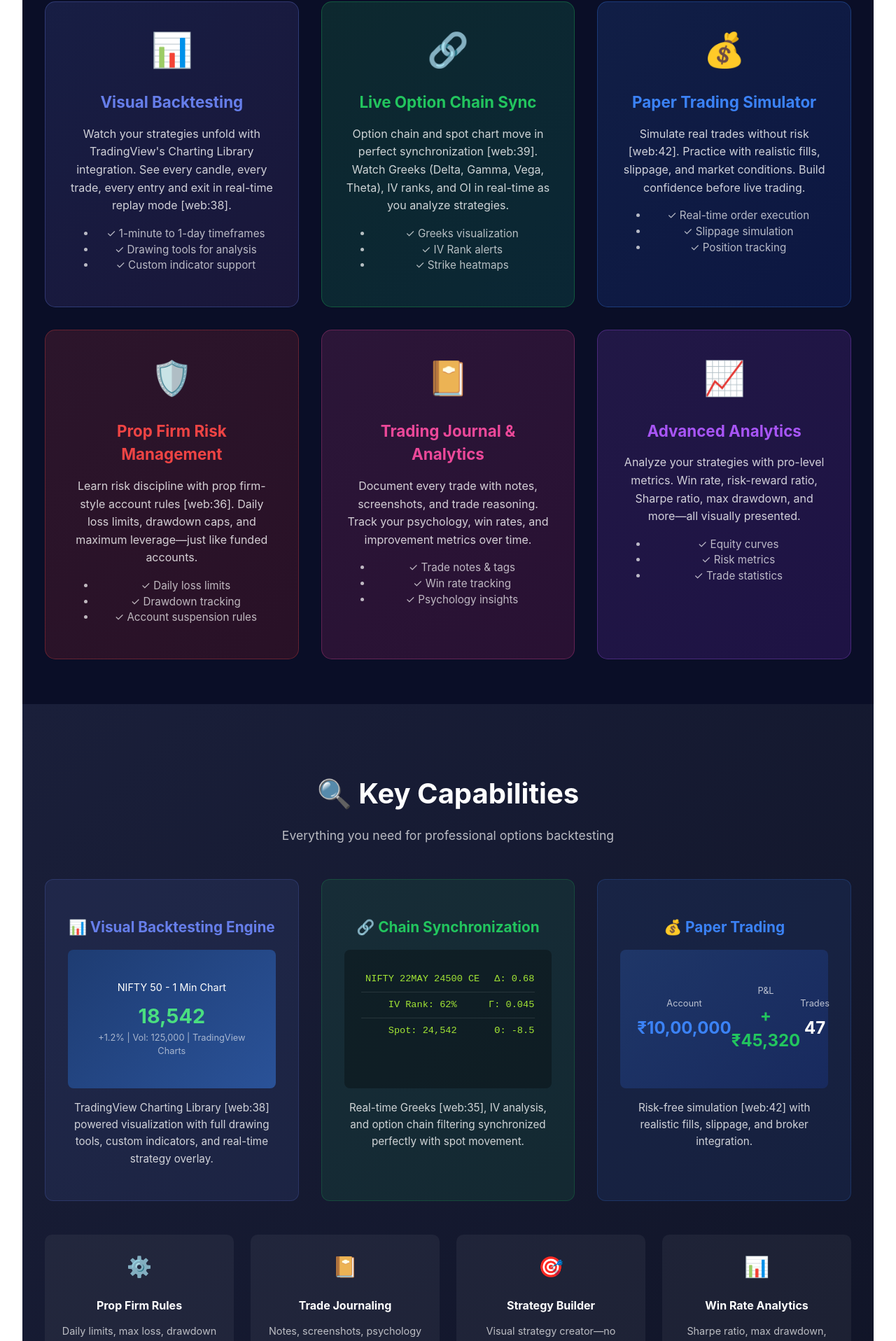
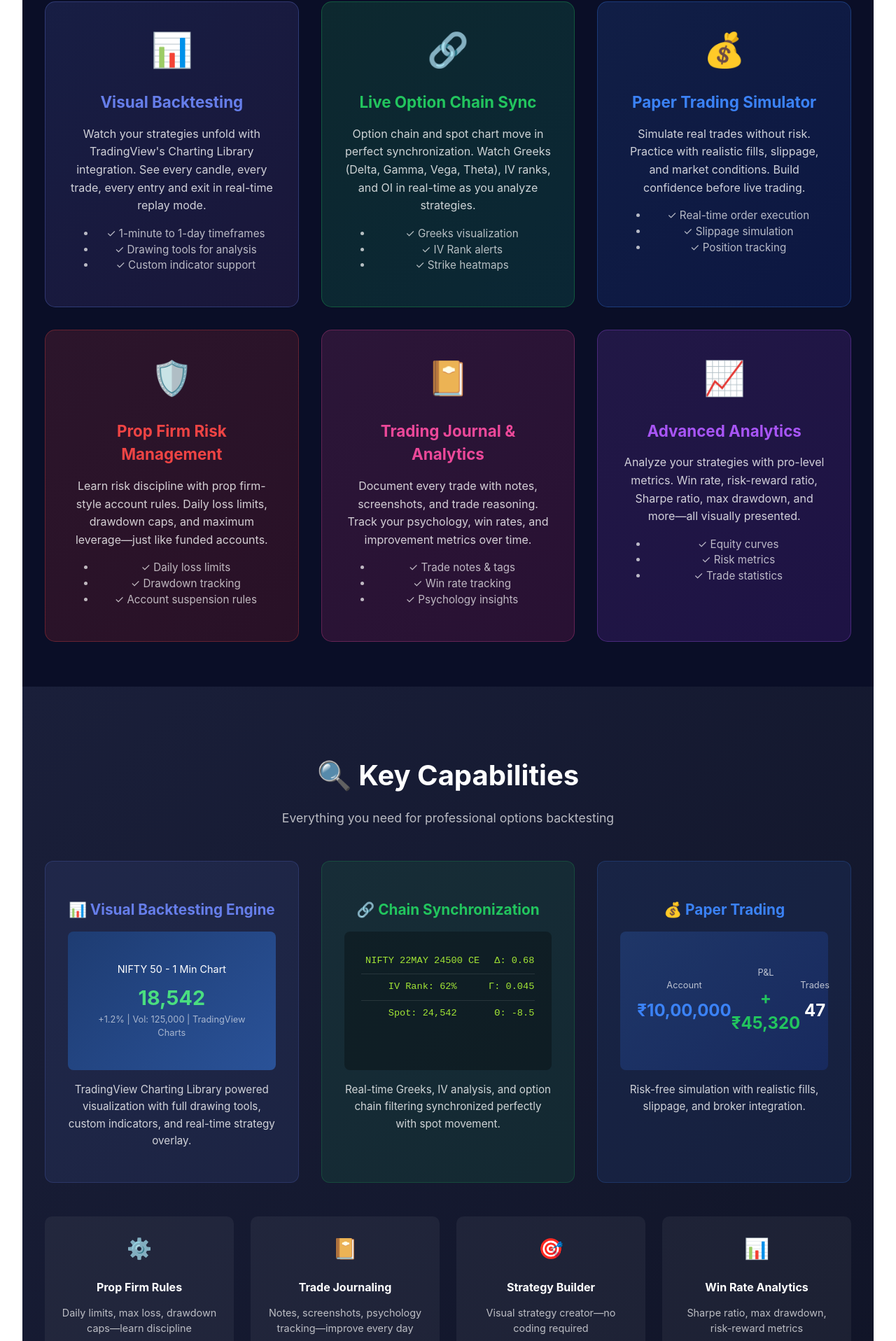
Before and after one commit to ritik197/backtesting, a React (Vite) app: page / in a window 1280 px wide. Shown: the part 821-2737 px from the top of the page at 70% size. Built offline with nearby package versions, Linux system fonts and the light colour scheme.

Commit message:
Update App.tsx

```diff
--- a/src/App.tsx
+++ b/src/App.tsx
@@ -3,10 +3,9 @@ import './App.css';
 
 function App() {
   const [count, setCount] = useState(0);
-  const [activeTab, setActiveTab] = useState('features');
 
   return (
-    <div style={{ fontFamily: '-apple-system, BlinkMacSystemFont, "Segoe UI", sans-serif', background: '#0a0e27' }}>
+    <div style={{ fontFamily: '-apple-system, BlinkMacSystemFont, "Segoe UI", sans-serif', background: '#0a0e27', minHeight: '100vh' }}>
 
       {/* Header Navigation */}
       <header style={{
@@ -115,7 +114,7 @@ function App() {
                 Visual Backtesting
               </h3>
               <p style={{ color: 'rgba(255,255,255,0.8)', lineHeight: '1.6' }}>
-                Watch your strategies unfold with TradingView's Charting Library integration. See every candle, every trade, every entry and exit in real-time replay mode [web:38].
+                Watch your strategies unfold with TradingView's Charting Library integration. See every candle, every trade, every entry and exit in real-time replay mode.
               </p>
               <ul style={{ marginTop: '1rem', color: 'rgba(255,255,255,0.7)', fontSize: '0.95rem' }}>
                 <li>✓ 1-minute to 1-day timeframes</li>
@@ -139,7 +138,7 @@ function App() {
                 Live Option Chain Sync
               </h3>
               <p style={{ color: 'rgba(255,255,255,0.8)', lineHeight: '1.6' }}>
-                Option chain and spot chart move in perfect synchronization [web:39]. Watch Greeks (Delta, Gamma, Vega, Theta), IV ranks, and OI in real-time as you analyze strategies.
+                Option chain and spot chart move in perfect synchronization. Watch Greeks (Delta, Gamma, Vega, Theta), IV ranks, and OI in real-time as you analyze strategies.
               </p>
               <ul style={{ marginTop: '1rem', color: 'rgba(255,255,255,0.7)', fontSize: '0.95rem' }}>
                 <li>✓ Greeks visualization</li>
@@ -163,7 +162,7 @@ function App() {
                 Paper Trading Simulator
               </h3>
               <p style={{ color: 'rgba(255,255,255,0.8)', lineHeight: '1.6' }}>
-                Simulate real trades without risk [web:42]. Practice with realistic fills, slippage, and market conditions. Build confidence before live trading.
+                Simulate real trades without risk. Practice with realistic fills, slippage, and market conditions. Build confidence before live trading.
               </p>
               <ul style={{ marginTop: '1rem', color: 'rgba(255,255,255,0.7)', fontSize: '0.95rem' }}>
                 <li>✓ Real-time order execution</li>
@@ -187,7 +186,7 @@ function App() {
                 Prop Firm Risk Management
               </h3>
               <p style={{ color: 'rgba(255,255,255,0.8)', lineHeight: '1.6' }}>
-                Learn risk discipline with prop firm-style account rules [web:36]. Daily loss limits, drawdown caps, and maximum leverage—just like funded accounts.
+                Learn risk discipline with prop firm-style account rules. Daily loss limits, drawdown caps, and maximum leverage—just like funded accounts.
               </p>
               <ul style={{ marginTop: '1rem', color: 'rgba(255,255,255,0.7)', fontSize: '0.95rem' }}>
                 <li>✓ Daily loss limits</li>
@@ -286,7 +285,7 @@ function App() {
                 </div>
               </div>
               <p style={{ color: 'rgba(255,255,255,0.8)', fontSize: '0.95rem', lineHeight: '1.6' }}>
-                TradingView Charting Library [web:38] powered visualization with full drawing tools, custom indicators, and real-time strategy overlay.
+                TradingView Charting Library powered visualization with full drawing tools, custom indicators, and real-time strategy overlay.
               </p>
             </div>
 
@@ -326,7 +325,7 @@ function App() {
                 </table>
               </div>
               <p style={{ color: 'rgba(255,255,255,0.8)', fontSize: '0.95rem', lineHeight: '1.6' }}>
-                Real-time Greeks [web:35], IV analysis, and option chain filtering synchronized perfectly with spot movement.
+                Real-time Greeks, IV analysis, and option chain filtering synchronized perfectly with spot movement.
               </p>
             </div>
 
@@ -363,7 +362,7 @@ function App() {
                 </div>
               </div>
               <p style={{ color: 'rgba(255,255,255,0.8)', fontSize: '0.95rem', lineHeight: '1.6' }}>
-                Risk-free simulation [web:42] with realistic fills, slippage, and broker integration.
+                Risk-free simulation with realistic fills, slippage, and broker integration.
               </p>
             </div>
           </div>
@@ -373,7 +372,7 @@ function App() {
             <div style={{ background: 'rgba(255,255,255,0.05)', padding: '1.5rem', borderRadius: '10px', color: 'white' }}>
               <div style={{ fontSize: '1.8rem', marginBottom: '0.5rem' }}>⚙️</div>
               <h4 style={{ marginBottom: '0.5rem' }}>Prop Firm Rules</h4>
-              <p style={{ fontSize: '0.9rem', color: 'rgba(255,255,255,0.7)' }}>Daily limits, max loss, drawdown caps [web:36]—learn discipline</p>
+              <p style={{ fontSize: '0.9rem', color: 'rgba(255,255,255,0.7)' }}>Daily limits, max loss, drawdown caps—learn discipline</p>
             </div>
             <div style={{ background: 'rgba(255,255,255,0.05)', padding: '1.5rem', borderRadius: '10px', color: 'white' }}>
               <div style={{ fontSize: '1.8rem', marginBottom: '0.5rem' }}>📔</div>
@@ -413,7 +412,7 @@ function App() {
 
           <div style={{
             display: 'grid',
-            gridTemplateColumns: '1fr 1fr',
+            gridTemplateColumns: 'repeat(auto-fit, minmax(300px, 1fr))',
             gap: '2rem',
             background: 'linear-gradient(135deg, rgba(102, 126, 234, 0.1), rgba(118, 75, 162, 0.1))',
             padding: '2rem',
@@ -423,7 +422,7 @@ function App() {
             <div>
               <h3 style={{ color: '#667eea', marginBottom: '1.5rem' }}>🎓 Designed for Indian Traders</h3>
               <ul style={{ color: 'rgba(255,255,255,0.8)', lineHeight: '2' }}>
-                <li>✓ NIFTY & BANKNIFTY focus</li>
+                <li>✓ NIFTY &amp; BANKNIFTY focus</li>
                 <li>✓ Indian expiry cycles</li>
                 <li>✓ Rupee denominations</li>
                 <li>✓ IST timezones</li>
@@ -448,7 +447,7 @@ function App() {
       <section style={{ padding: '4rem 2rem', background: 'linear-gradient(135deg, #1a1f3a 0%, #0f1325 100%)' }}>
         <div style={{ maxWidth: '1200px', margin: '0 auto' }}>
           <h2 style={{ fontSize: '2.5rem', color: 'white', textAlign: 'center', marginBottom: '1rem' }}>
-            💰 Affordable & Accessible
+            💰 Affordable &amp; Accessible
           </h2>
           <p style={{ color: 'rgba(255,255,255,0.7)', textAlign: 'center', marginBottom: '3rem', fontSize: '1.1rem' }}>
             Everything included from day one
@@ -481,8 +480,11 @@ function App() {
                 padding: '0.8rem 1.5rem',
                 borderRadius: '8px',
                 cursor: 'pointer',
-                width: '100%'
-              }}>Get Started</button>
+                width: '100%',
+                fontWeight: '600'
+              }}>
+                Get Started
+              </button>
             </div>
 
             {/* Professional Plan (Most Popular) */}
@@ -530,7 +532,9 @@ function App() {
                 cursor: 'pointer',
                 width: '100%',
                 fontWeight: '600'
-              }}>Start Free Trial</button>
+              }}>
+                Start Free Trial
+              </button>
             </div>
 
             {/* Enterprise Plan */}
@@ -561,14 +565,17 @@ function App() {
                 padding: '0.8rem 1.5rem',
                 borderRadius: '8px',
                 cursor: 'pointer',
-                width: '100%'
-              }}>Contact Sales</button>
+                width: '100%',
+                fontWeight: '600'
+              }}>
+                Contact Sales
+              </button>
             </div>
           </div>
         </div>
       </section>
 
-      {/* Testimonial / Stats */}
+      {/* Stats Section */}
       <section style={{ padding: '4rem 2rem', background: '#0a0e27' }}>
         <div style={{ maxWidth: '1200px', margin: '0 auto' }}>
           <div style={{
@@ -617,7 +624,7 @@ function App() {
             gap: '1.5rem',
             textAlign: 'center'
           }}>
-            {['TradingView Charting Library', 'React.js', 'Lightweight Charts', 'PostgreSQL', 'Firebase', 'WebSockets', 'AWS', 'Docker'].map((tech, i) => (
+            {['TradingView Charting', 'React.js', 'Lightweight Charts', 'PostgreSQL', 'Firebase', 'WebSockets', 'AWS', 'Docker'].map((tech, i) => (
               <div key={i} style={{
                 background: 'rgba(102, 126, 234, 0.15)',
                 border: '1px solid rgba(102, 126, 234, 0.3)',
@@ -679,31 +686,31 @@ function App() {
             <div>
               <h4 style={{ color: 'white', marginBottom: '1rem' }}>Product</h4>
               <ul style={{ listStyle: 'none', padding: 0 }}>
-                <li><a href="#" style={{ color: 'rgba(255,255,255,0.7)', textDecoration: 'none' }}>Features</a></li>
-                <li><a href="#" style={{ color: 'rgba(255,255,255,0.7)', textDecoration: 'none' }}>Pricing</a></li>
-                <li><a href="#" style={{ color: 'rgba(255,255,255,0.7)', textDecoration: 'none' }}>Documentation</a></li>
+                <li><a href="#features" style={{ color: 'rgba(255,255,255,0.7)', textDecoration: 'none' }}>Features</a></li>
+                <li><a href="#pricing" style={{ color: 'rgba(255,255,255,0.7)', textDecoration: 'none' }}>Pricing</a></li>
+                <li><a href="#docs" style={{ color: 'rgba(255,255,255,0.7)', textDecoration: 'none' }}>Documentation</a></li>
               </ul>
             </div>
             <div>
               <h4 style={{ color: 'white', marginBottom: '1rem' }}>Company</h4>
               <ul style={{ listStyle: 'none', padding: 0 }}>
-                <li><a href="#" style={{ color: 'rgba(255,255,255,0.7)', textDecoration: 'none' }}>About</a></li>
-                <li><a href="#" style={{ color: 'rgba(255,255,255,0.7)', textDecoration: 'none' }}>Blog</a></li>
-                <li><a href="#" style={{ color: 'rgba(255,255,255,0.7)', textDecoration: 'none' }}>Contact</a></li>
+                <li><a href="#about" style={{ color: 'rgba(255,255,255,0.7)', textDecoration: 'none' }}>About</a></li>
+                <li><a href="#blog" style={{ color: 'rgba(255,255,255,0.7)', textDecoration: 'none' }}>Blog</a></li>
+                <li><a href="#contact" style={{ color: 'rgba(255,255,255,0.7)', textDecoration: 'none' }}>Contact</a></li>
               </ul>
             </div>
             <div>
               <h4 style={{ color: 'white', marginBottom: '1rem' }}>Legal</h4>
               <ul style={{ listStyle: 'none', padding: 0 }}>
-                <li><a href="#" style={{ color: 'rgba(255,255,255,0.7)', textDecoration: 'none' }}>Terms</a></li>
-                <li><a href="#" style={{ color: 'rgba(255,255,255,0.7)', textDecoration: 'none' }}>Privacy</a></li>
-                <li><a href="#" style={{ color: 'rgba(255,255,255,0.7)', textDecoration: 'none' }}>Disclaimer</a></li>
+                <li><a href="#terms" style={{ color: 'rgba(255,255,255,0.7)', textDecoration: 'none' }}>Terms</a></li>
+                <li><a href="#privacy" style={{ color: 'rgba(255,255,255,0.7)', textDecoration: 'none' }}>Privacy</a></li>
+                <li><a href="#disclaimer" style={{ color: 'rgba(255,255,255,0.7)', textDecoration: 'none' }}>Disclaimer</a></li>
               </ul>
             </div>
           </div>
           <div style={{ borderTop: '1px solid rgba(102, 126, 234, 0.2)', paddingTop: '2rem', textAlign: 'center' }}>
             <p>
-              © 2026 Backtester Pro. Built for Indian options traders. TradingView integration coming 2026. [web:15][web:35][web:36][web:37][web:38][web:39][web:42]
+              © 2026 Backtester Pro. Built for Indian options traders. TradingView integration coming 2026.
             </p>
             <p style={{ fontSize: '0.85rem', marginTop: '1rem' }}>
               Disclaimer: Paper trading simulations are for educational purposes only. Past performance does not guarantee future results. Always trade responsibly.
@@ -712,7 +719,7 @@ function App() {
         </div>
       </footer>
 
-      {/* Fun Counter Easter Egg */}
+      {/* Fun Counter Easter Egg - Fixed */}
       <div style={{ position: 'fixed', bottom: '2rem', right: '2rem', zIndex: 900 }}>
         <button onClick={() => setCount(count + 1)} style={{
           background: 'linear-gradient(135deg, #667eea 0%, #764ba2 100%)',
@@ -726,7 +733,8 @@ function App() {
           boxShadow: '0 10px 30px rgba(102, 126, 234, 0.4)',
           display: 'flex',
           alignItems: 'center',
-          justifyContent: 'center'
+          justifyContent: 'center',
+          fontWeight: 'bold'
         }}>
           {count}
         </button>
```
